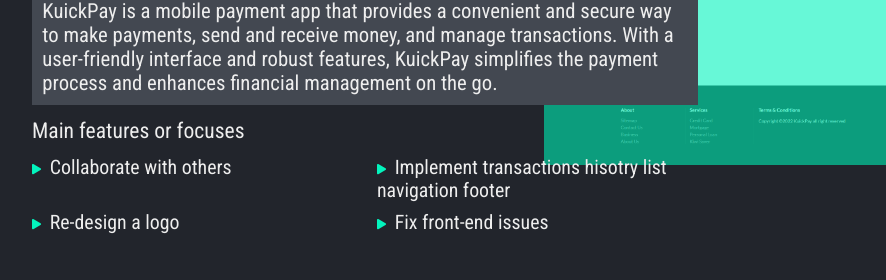
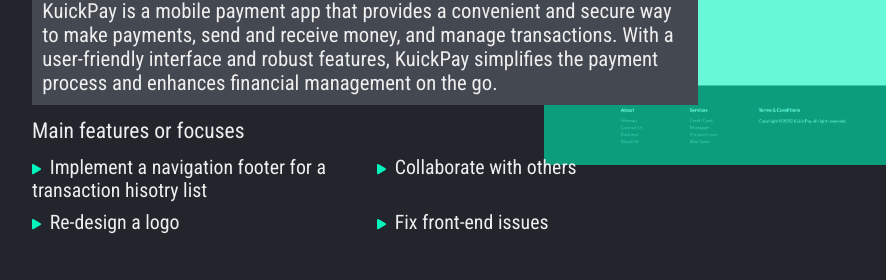
Before and after one commit to elvintern/elvintern.github.io, a website: page index.html in a window 1280 px wide. Shown: the part 2776-3056 px from the top of the page, 96-982 px from the left. Drawn offline with nearby package versions, Linux system fonts and the light colour scheme.

Commit message:
Modify content

```diff
--- a/index.html
+++ b/index.html
@@ -374,12 +374,12 @@
               <p class="project__outro">Main features or focuses</p>
               <ul class="learning-list">
                 <li class="learning-item">
+                  <i class="fas fa-play skill-list__icon"></i>Implement a
+                  navigation footer for a transaction hisotry list
+                </li>
+                <li class="learning-item">
                   <i class="fas fa-play skill-list__icon"></i>Collaborate with
                   others
-                </li>
-                <li class="learning-item">
-                  <i class="fas fa-play skill-list__icon"></i>Implement
-                  transactions hisotry list navigation footer
                 </li>
                 <li class="learning-item">
                   <i class="fas fa-play skill-list__icon"></i>Re-design a logo
```
